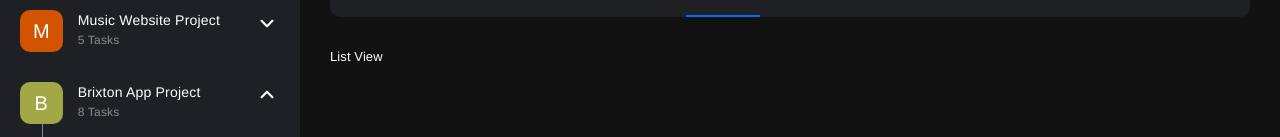
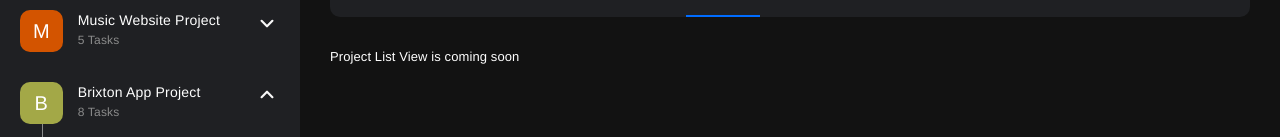
Before and after one commit to tobyoje/project-management-client, a React (Create React App) app: page / in a window 1280 px wide. Both pictures are taken after a click on the item "LIST VIEW". Shown: the part 275-412 px from the top of the page. Built offline with nearby package versions, Linux system fonts and the light colour scheme.

Commit message:
All done

```diff
--- a/src/components/ProjectListView/ProjectListView.js
+++ b/src/components/ProjectListView/ProjectListView.js
@@ -1,9 +1,9 @@
 const ProjectListView = () => {
-  return <>
-
-
-  <div className="project__view">List View</div>
-  </>
+  return (
+    <>
+      <div className="project__view">Project List View is coming soon</div>
+    </>
+  );
 };
 
 export default ProjectListView;
```
